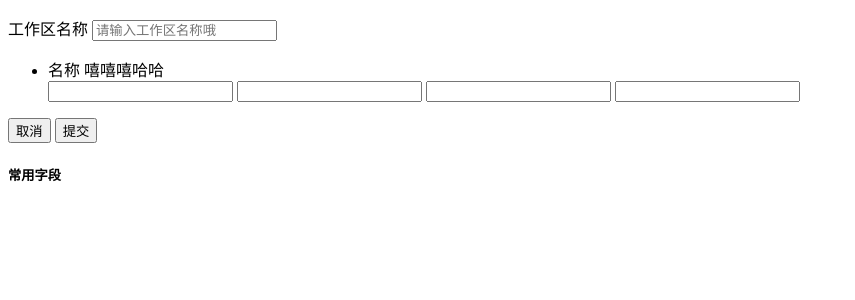
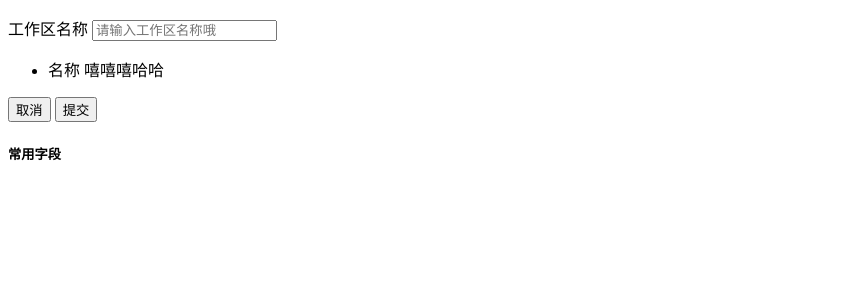
Before and after one commit to v3u3i87/toinwork, a PHP site: page /works/view/home/design.html in a window 1280 px wide. Shown: the part 109-409 px from the top of the page, without its empty margins (0-855 px from the left). Run offline with PHP 8.4, Linux system fonts and the light colour scheme.

Commit message:
no commit message

```diff
--- a/resou/css/main.css
+++ b/resou/css/main.css
@@ -34,7 +34,8 @@ body{margin: auto 0; width: auto;}
 .field{margin:20px 0 0 970px;padding:10px; width:250px;}
 
 .field_ul li{ cursor:pointer;list-style:none;float:left; margin:5px; padding: 5px; width:90px; background:#5F9EDF;color: #fff; text-align: center;}
+.field_ul li .li-show {display: none;}
 .diy_design ul li .li-show {display: none;}
 #diy_design_field li.on:hover{border: 1px solid #008ed2;}
 .diy_design ul li.on {position: relative; border: 1px solid #008ed2;}
-.diy_design ul li.on .li-show {display: block;position: absolute;left: 950px;top: 0; z-index: 1;width: 300px;border: 1px solid #008ed2;background: #fff;}
+.diy_design ul li.on .li-show {display: block;position: absolute;left: 950px;top: 0; z-index: 1;width: 300px;min-height: 300px; border: 1px solid #008ed2;background: #fff;}
--- a/works/view/home/design.html
+++ b/works/view/home/design.html
@@ -45,12 +45,7 @@
                 <li>
                     <span class="diy_design_name">名称</span>
                     <span class="diy_design_info">嘻嘻嘻哈哈</span>
-                    <div class="show">
-                        <input type="text">
-                        <input type="text">
-                        <input type="text">
-                        <input type="text">
-                    </div>
+
                 </li>
 
             </ul>
```
